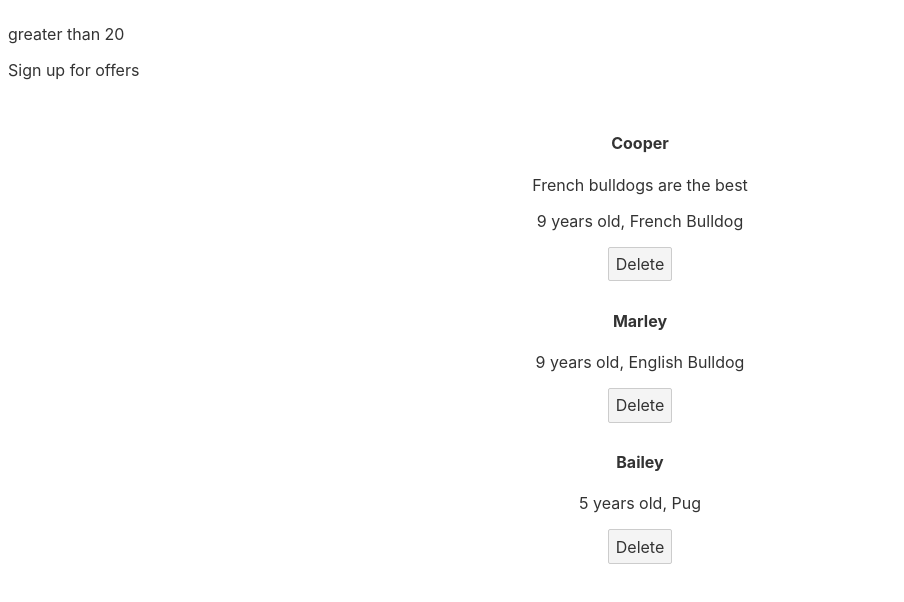
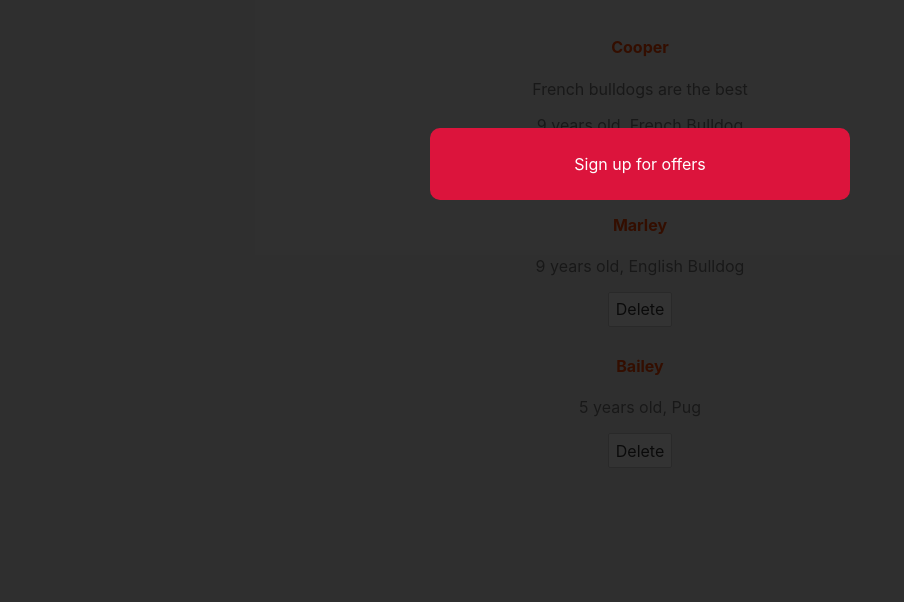
Before and after one commit to SJH-97/svelte, a Svelte app: page / in a window 1280 px wide. Shown: the top 602 px of the page, without its empty margins (0-904 px from the left). Built offline with nearby package versions, Linux system fonts and the light colour scheme.

Commit message:
explored conditional styling

```diff
--- a/public/global.css
+++ b/public/global.css
@@ -1,4 +1,5 @@
-html, body {
+html,
+body {
   position: relative;
   width: 100%;
   height: 100%;
@@ -9,11 +10,12 @@
   margin: 0;
   padding: 8px;
   box-sizing: border-box;
-	font-family: -apple-system, BlinkMacSystemFont, "Segoe UI", Roboto, Oxygen-Sans, Ubuntu, Cantarell, "Helvetica Neue", sans-serif;
+  font-family: -apple-system, BlinkMacSystemFont, 'Segoe UI', Roboto,
+    Oxygen-Sans, Ubuntu, Cantarell, 'Helvetica Neue', sans-serif;
 }
 
 a {
-	color: rgb(0,100,200);
+  color: rgb(0, 100, 200);
   text-decoration: none;
 }
 
@@ -22,14 +24,17 @@
 }
 
 a:visited {
-	color: rgb(0,80,160);
+  color: rgb(0, 80, 160);
 }
 
 label {
   display: block;
 }
 
-input, button, select, textarea {
+input,
+button,
+select,
+textarea {
   font-family: inherit;
   font-size: inherit;
   -webkit-padding: 0.4em 0;
@@ -61,3 +66,20 @@
 button:focus {
   border-color: #666;
 }
+
+/* Extra Styles */
+
+body {
+  color: #777;
+  background: #eee;
+  padding: 0;
+  margin: 0;
+}
+
+h4 {
+  color: orangered;
+}
+
+button {
+  background: white;
+}
--- a/src/App.svelte
+++ b/src/App.svelte
@@ -14,18 +14,7 @@
 		dogs = dogs.filter((dog) => dog.id !== id);
 	}
 
-	let num = 21;
 </script>
-
-<!-- If Else statement with catch at bottom -->
-
-{#if num > 20}
-	<p>greater than 20</p>
-{:else if num > 5}
-	<p>greater than 5</p>
-{:else}
-	<p>Not greater than 20 or 5</p>
-{/if}
 
 <Modal />
 <main>
--- a/src/Modal.svelte
+++ b/src/Modal.svelte
@@ -1,9 +1,11 @@
 <script>
     let showModal = true;
+    let isPromo = true;
 </script>
 
 {#if showModal}
-<div class="backdrop">
+<!-- add conditional styling using class:x={} -->
+<div class="backdrop" class:promo={isPromo}>
     <div class="modal">
         <p>Sign up for offers</p>
     </div>
@@ -11,5 +13,24 @@
 {/if}
 
 <style>
+    .backdrop {
+        width: 100%;
+        height: 100%;
+        position: fixed;
+        background: rgba(0, 0, 0, 0.8);
+    }
 
+    .modal {
+        padding: 10px;
+        border-radius: 10px;
+        max-width: 400px;
+        margin: 10% auto;
+        text-align: center;
+        background: white;
+    }
+
+    .promo .modal {
+        background: crimson;
+        color: white;
+    }
 </style>
```
Lines whose indentation alone changed are shown as unchanged.
